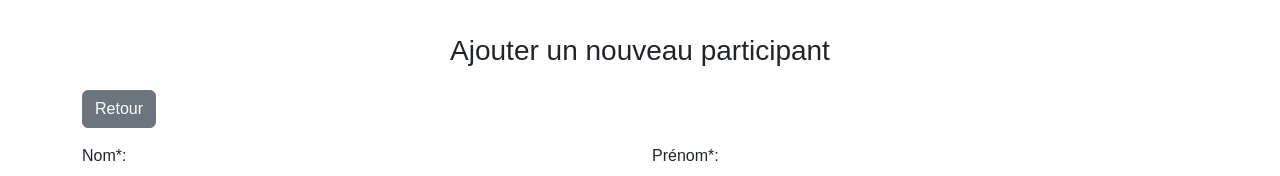
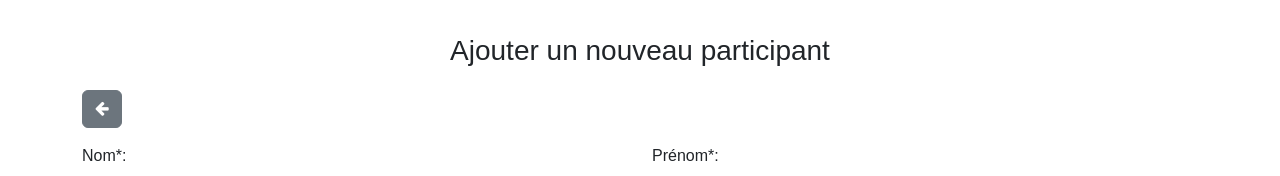
Before and after one commit to H-Sanaa/Gestion_EklilSocio, a React (Create React App) app in the folder frontend/: page /ajouter in a window 1280 px wide. Shown: the top 176 px of the page. Built offline with nearby package versions, Linux system fonts and the light colour scheme; what @react-pdf/renderer would draw is missing.

Commit message:
Update Ajouter.jsx

```diff
--- a/frontend/src/Compenent/ParticipantComp/Ajouter.jsx
+++ b/frontend/src/Compenent/ParticipantComp/Ajouter.jsx
@@ -117,7 +117,8 @@ import { Modal, Button } from 'react-bootstrap';
       }
     <br/>
     <div className="col-md-6 mb-3">
-    <Link to='/participant'> <button type="button" class="btn btn-secondary">Retour</button></Link>
+    <Link to='/participant'> <button type="button" class="btn btn-secondary"><i class="fa fa-arrow-left" aria-hidden="true"></i>
+    </button></Link>
       </div>
 
 
```
